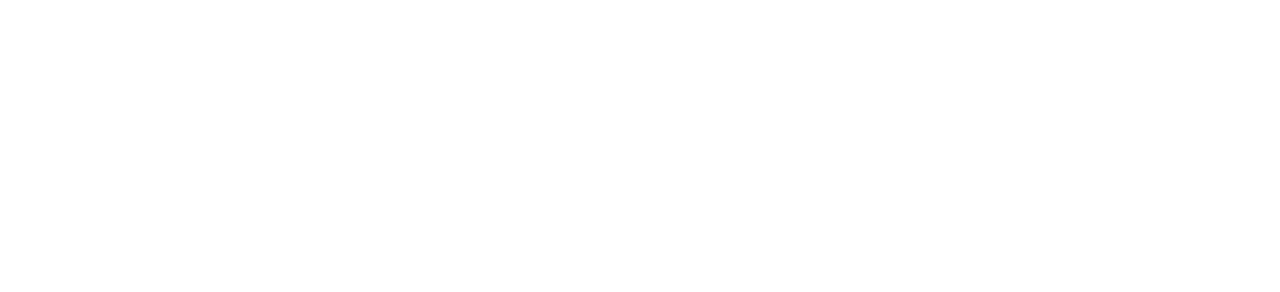
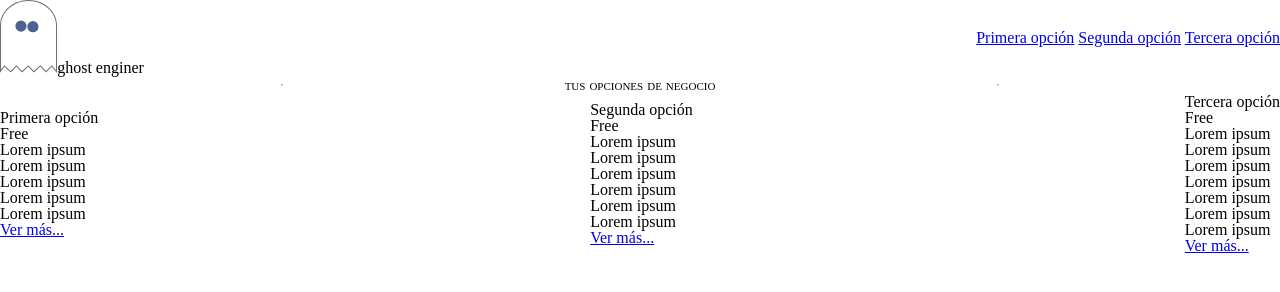
Before and after one commit to toniferraprofe/pruebaTresColumnasPrecios, a plain HTML site: page index.html in a window 1280 px wide. Drawn offline with Linux system fonts and the light colour scheme.

Commit message:
Esqueleto HTML creado. Estilos enlazados.Primeros toques de CSS para poder ver la página

```diff
--- a/css/style.css
+++ b/css/style.css
@@ -0,0 +1,16 @@
+.barraSuperior{
+    display:flex;
+    justify-content: space-between;
+    align-items: center;
+}
+.titulo{
+    display:flex;
+    justify-content: space-between;
+    align-items: center;
+    font-variant-caps: petite-caps;
+}
+.tresCajas{
+    display:flex;
+    justify-content: space-between;
+    align-items: center;
+}
--- a/index.html
+++ b/index.html
@@ -6,12 +6,72 @@
     <meta name="viewport" content="width=device-width, initial-scale=1.0">
     <meta http-equiv="X-UA-Compatible" content="ie=edge">
     <title>Header de Negocio</title>
+    <!-- Enlaces de estilos -->
+    <link rel="stylesheet" href="css/reset.css">
+    <link rel="stylesheet" href="css/style.css">
 </head>
 
 <body>
-    <header class="barraSuperior"></header>
-    <section></section>
+    <header class="barraSuperior">
+        <h1 class="barraSuperior__logotipo"><img src="_assets/iconos/Grupo 1.svg">ghost enginer</h1>
+        <nav class="barraSuperior__navegador">
+            <a class="barraSuperior__navegador__link1" href="#">Primera opción</a>
+            <a class="barraSuperior__navegador__link2" href="#">Segunda opción</a>
+            <a class="barraSuperior__navegador__link3" href="#">Tercera opción</a>
+        </nav>
+    </header>
 
+    <div class="container">
+        <section class="titulo">
+            <hr>
+            <h3>tus opciones de negocio</h3>
+            <hr>
+        </section>
+        <section class="tresCajas">
+            <article class="tresCajas__posicion1">
+                <ul>
+                    <li>Primera opción</li>
+                    <li>Free</li>
+                    <li>Lorem ipsum</li>
+                    <li>Lorem ipsum</li>
+                    <li>Lorem ipsum</li>
+                    <li>Lorem ipsum</li>
+                    <li>Lorem ipsum</li>
+                    <li></li>
+                    <li></li>
+                    <li><a href="#">Ver más...</a></li>
+                </ul>
+            </article>
+            <article class="tresCajas__posicion2">
+                    <ul>
+                            <li>Segunda opción</li>
+                            <li>Free</li>
+                            <li>Lorem ipsum</li>
+                            <li>Lorem ipsum</li>
+                            <li>Lorem ipsum</li>
+                            <li>Lorem ipsum</li>
+                            <li>Lorem ipsum</li>
+                            <li>Lorem ipsum</li>
+                            <li></li>
+                            <li><a href="#">Ver más...</a></li>
+                        </ul>
+            </article>
+            <article class="tresCajas__posicion3">
+                    <ul>
+                            <li>Tercera opción</li>
+                            <li>Free</li>
+                            <li>Lorem ipsum</li>
+                            <li>Lorem ipsum</li>
+                            <li>Lorem ipsum</li>
+                            <li>Lorem ipsum</li>
+                            <li>Lorem ipsum</li>
+                            <li>Lorem ipsum</li>
+                            <li>Lorem ipsum</li>
+                            <li><a href="#">Ver más...</a></li>
+                        </ul>
+            </article>
+        </section>
+    </div>
 </body>
 
 </html>
```
Also changed, not shown: _assets/iconos/Ghost.svg (added), _assets/iconos/Grupo 1.svg (added).
